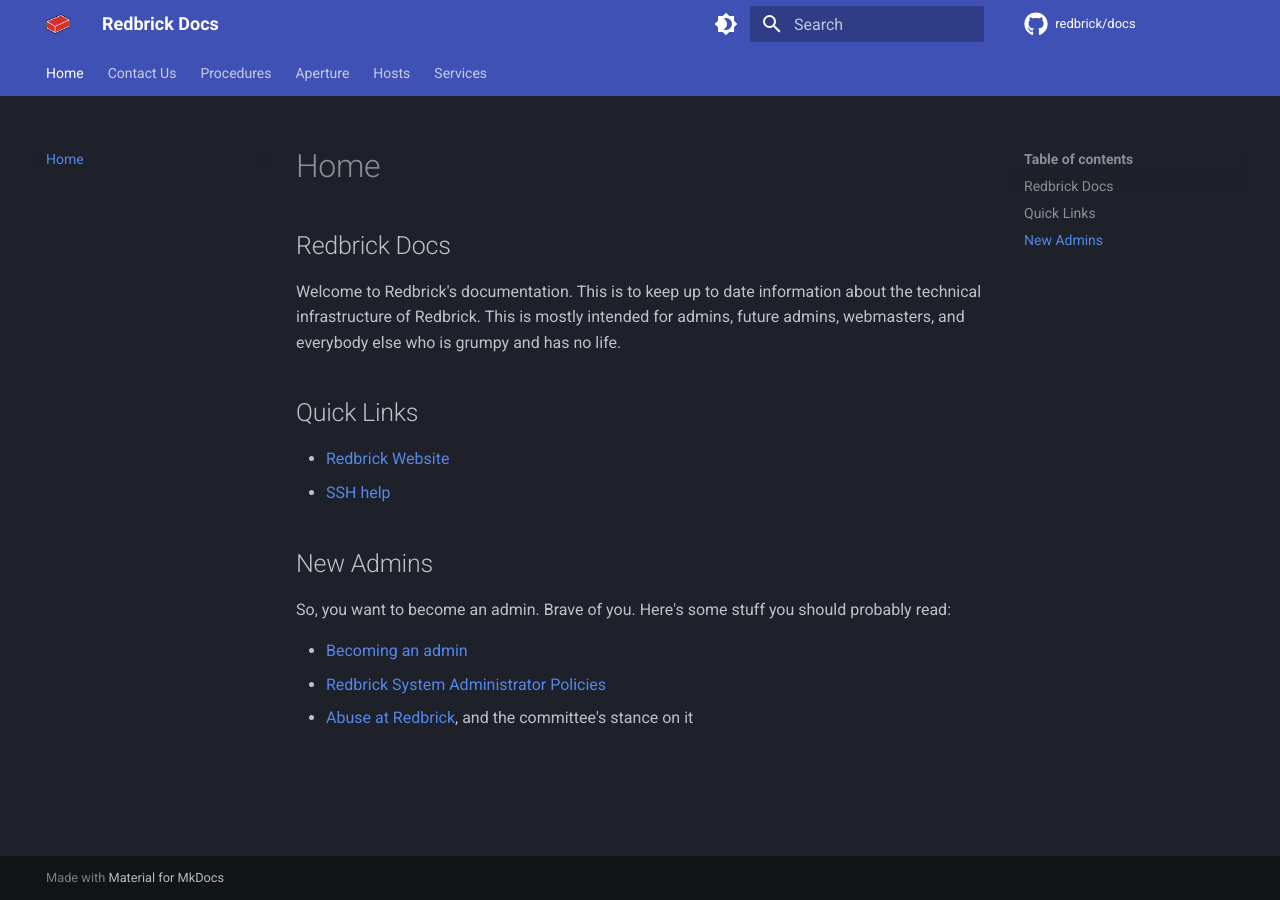
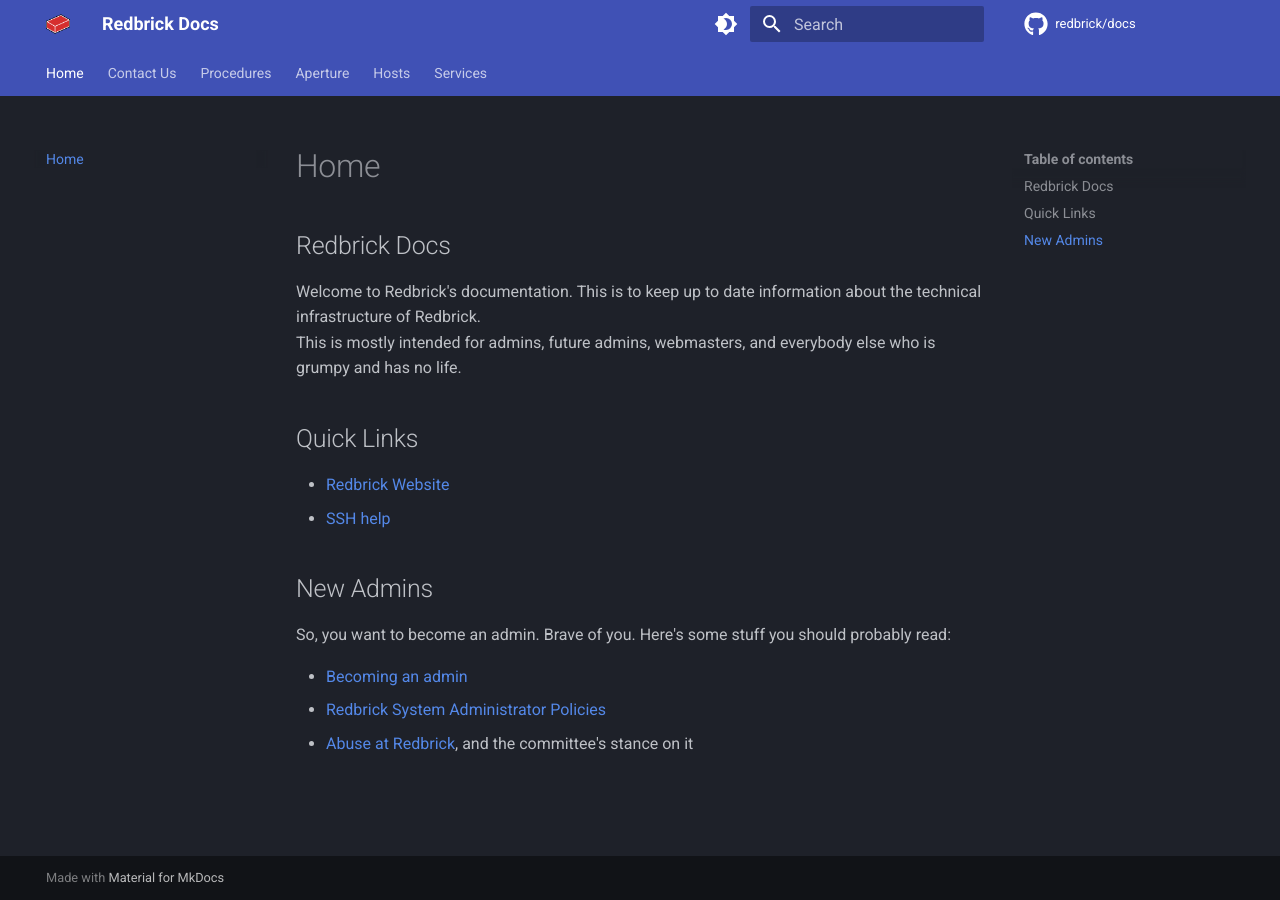
Before and after one commit to redbrick/docs, an MkDocs documentation site: the page built from docs/index.md, in a window 1280 px wide. Built offline with MkDocs 1.6.1 and Material for MkDocs 9.7.7, drawn with Linux system fonts in a browser that asks for light colours; comment, search, counter and statistics services are not loaded; some of the changed lines change nothing that is shown.

Commit message:
mkdocs: add support for obsidian-style callouts

```diff
--- a/mkdocs.yml
+++ b/mkdocs.yml
@@ -30,6 +30,7 @@
 
 plugins:
   - awesome-pages
+  - callouts
   - search
   - git-revision-date-localized:
       type: timeago
@@ -37,8 +38,10 @@
 markdown_extensions:
   - attr_list
   - abbr
+  - nl2br
   - admonition
   - pymdownx.snippets
+  - pymdownx.details
   - pymdownx.tabbed
   - pymdownx.superfences
 
```
